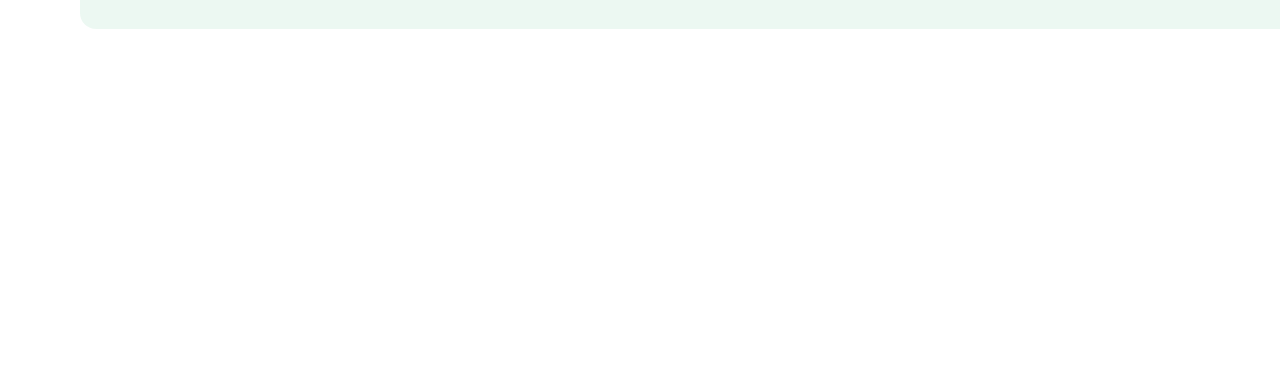
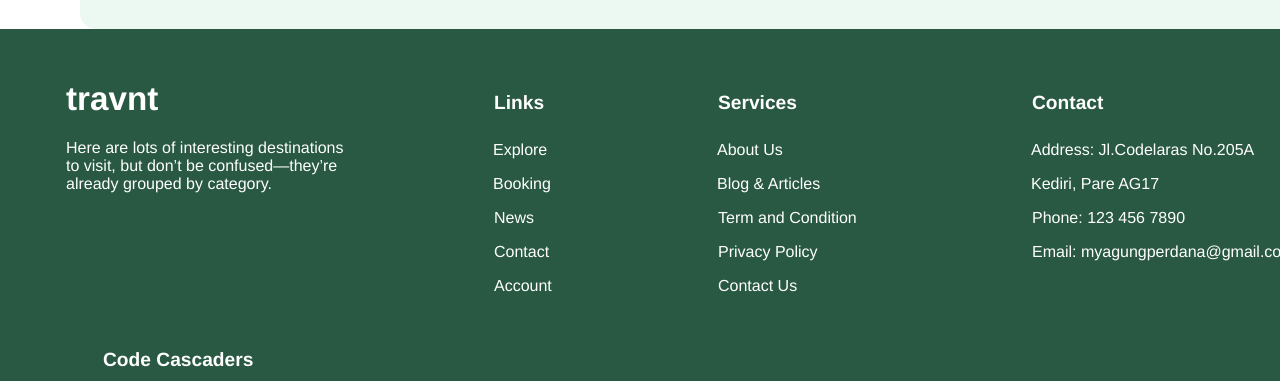
Before and after one commit to gupta-harshal/Trip, a React (Vite) app in the folder TripFrontend/: page / in a window 1280 px wide. Shown: the part 2394-2775 px from the top of the page. Before the commit the page ends 2423 px from the top, so only its background shows below. Built offline with nearby package versions, Linux system fonts and the light colour scheme.

Commit message:
footer added

```diff
--- a/TripFrontend/src/App.jsx
+++ b/TripFrontend/src/App.jsx
@@ -2,6 +2,7 @@ import React from "react";
 import Desktop from './index.jsx'
 import Dekstop2 from "./dekstop2.jsx";
 import { Desktop3 } from "./Page3.jsx";
+import Footer from "./footer.jsx";
 
 const App=()=>{
   return(
@@ -9,6 +10,7 @@ const App=()=>{
       <Desktop/>
       <Dekstop2/>
       <Desktop3/>
+      <Footer/>
     </div>
   )
 };
--- /dev/null
+++ b/TripFrontend/src/footer.jsx
@@ -0,0 +1,113 @@
+
+import React from "react";
+import "./styles/footer.css";
+import { FaInstagram,FaFacebook ,FaGithubSquare } from "react-icons/fa";
+import { FaSquareXTwitter, FaSquarePinterest } from "react-icons/fa6";
+
+
+const Footer= () => {
+  return (
+    <div className="boxF">
+      <footer className="footer">
+        <div className="group">
+          <div className="div">
+            <div className="frameF">
+              <div className="code-cascaders">Code Cascaders</div>
+            </div>
+            <div className="socialF">
+              <a href=""><FaInstagram color="white" fontSize="1.2em"/>
+              </a>
+              <a href=""><FaFacebook color="white" fontSize="1.2em"/></a>
+              <a href=""><FaSquareXTwitter color="white" fontSize="1.2em"/></a>
+              <a href=""><FaSquarePinterest color="white" fontSize="1.2em"/></a>
+              <a href=""><FaGithubSquare color="white" fontSize="1.2em"/></a>
+            </div>
+          </div>
+          <div className="group-2">
+            <div className="group-3">
+              <div className="frameF-wrapper">
+                <div className="div-wrapper">
+                  <p className="text-wrapper">
+                    Here are lots of interesting destinations to visit, but don’t be confused—they’re already grouped by
+                    category.
+                  </p>
+                </div>
+              </div>
+              <div className="brand-wrapper">
+                <div className="brand">
+                  <div className="logo">
+                    <div className="travelaja">travnt</div>
+                  </div>
+                </div>
+              </div>
+            </div>
+            <div className="group-4">
+              <div className="frameF-2">
+                <div className="text-wrapper-2">Links</div>
+              </div>
+              <div className="group-5">
+                <div className="link">
+                  <a href="" className="link-2">Explore</a>
+                </div>
+                <div className="link-wrapper">
+                  <a href="" className="link-2">Booking</a>
+                </div>
+                <div className="link-3">
+                  <a href="" className="link-2">News</a>
+                </div>
+                <div className="link-4">
+                  <a href="" className="link-2">Contact</a>
+                </div>
+                <div className="link-5">
+                  <a href="" className="link-2">Account</a>
+                </div>
+              </div>
+            </div>
+            <div className="group-6">
+              <div className="frameF-2">
+                <a href="" className="text-wrapper-2">Services</a>
+              </div>
+              <div className="group-7">
+                <div className="link">
+                  <a href="" className="link-2">About Us</a>
+                </div>
+                <div className="link-wrapper">
+                  <a href="" className="link-2">Blog &amp; Articles</a>
+                </div>
+                <div className="link-3">
+                  <a href="" className="link-2">Term and Condition</a>
+                </div>
+                <div className="link-4">
+                  <a href="" className="link-2">Privacy Policy</a>
+                </div>
+                <div className="link-5">
+                  <a href="" className="link-2">Contact Us</a>
+                </div>
+              </div>
+            </div>
+            <div className="group-8">
+              <div className="frameF-2">
+                <div className="text-wrapper-2">Contact</div>
+              </div>
+              <div className="group-9">
+                <div className="link">
+                  <div className="link-2">Address: Jl.Codelaras No.205A</div>
+                </div>
+                <div className="link-wrapper">
+                  <div className="link-2">Kediri, Pare AG17</div>
+                </div>
+                <div className="link-3">
+                  <div className="link-2">Phone: 123 456 7890</div>
+                </div>
+                <div className="link-4">
+                  <div className="link-2">Email: myagungperdana@gmail.com</div>
+                </div>
+              </div>
+            </div>
+          </div>
+        </div>
+      </footer>
+    </div>
+  );
+};
+export default Footer;
--- a/TripFrontend/src/styles/button.css
+++ b/TripFrontend/src/styles/button.css
@@ -31,7 +31,7 @@
   align-items: center;
   background-color: #43b97f;
   border-radius: 30px;
-  box-sizing: border-box;
+  box-sizing: border-boxF;
   display: inline-flex;
   gap: 10px;
   justify-content: center;
--- a/TripFrontend/src/styles/dekstop2.css
+++ b/TripFrontend/src/styles/dekstop2.css
@@ -7,6 +7,10 @@
   height: 811px;
   position: relative;
   width: 1440px;
+  display: flex;
+  flex-direction: column;
+  justify-content: center;
+  align-items: center;
 }
 
 .features .card {
--- /dev/null
+++ b/TripFrontend/src/styles/footer.css
@@ -0,0 +1,294 @@
+
+.boxF {
+  height: 447px;
+  width: 100%;
+}
+
+.boxF .footer {
+  background-color: #295943;
+  height: 447px;
+
+  width: 100%;
+}
+
+.boxF .group {
+  height: 347px;
+  left: 56px;
+  position: relative;
+  top: 41px;
+  width: 1287px;
+}
+
+.boxF .div {
+  height: 79px;
+  left: 0;
+  position: absolute;
+  top: 268px;
+  width: 227px;
+  display: flex;
+  flex-direction: column;
+  justify-content: start;
+  align-items: center;
+}
+
+.boxF .frameF {
+  align-items: flex-start;
+  display: flex;
+  gap: 10px;
+
+  padding: 5px 10px;
+
+  width: 153px;
+}
+
+.boxF .socialF{
+  display: flex;
+  gap: 5px;
+}
+
+
+.boxF .code-cascaders {
+  color: #ffffff;
+  font-family: "Poppins-Bold", Helvetica;
+  font-size: 19.2px;
+  font-weight: 700;
+  letter-spacing: 0;
+  line-height: 34.6px;
+
+  white-space: nowrap;
+  width: fit-content;
+}
+
+.boxF .img {
+  height: 34px;
+  left: 0;
+  position: absolute;
+  top: 45px;
+  width: 227px;
+}
+
+.boxF .group-2 {
+  height: 237px;
+  left: 0;
+  position: absolute;
+  top: 0;
+  width: 1287px;
+}
+
+.boxF .group-3 {
+  height: 176px;
+  left: 0;
+  position: absolute;
+  top: 0;
+  width: 301px;
+}
+
+.boxF .frameF-wrapper {
+  height: 116px;
+  left: 0;
+  position: absolute;
+  top: 60px;
+  width: 301px;
+}
+
+.boxF .div-wrapper {
+  align-items: flex-start;
+  display: inline-flex;
+  gap: 10px;
+  padding: 10px;
+  position: relative;
+}
+
+.boxF .text-wrapper {
+  color: #ffffff;
+  font-family: "Poppins-Regular", Helvetica;
+  font-size: 16px;
+  font-weight: 400;
+  letter-spacing: 0;
+  line-height: normal;
+  margin-top: -1px;
+  position: relative;
+  width: 281px;
+}
+
+.boxF .brand-wrapper {
+  height: 60px;
+  left: 10px;
+  position: absolute;
+  top: 0;
+  width: 107px;
+}
+
+.boxF .brand {
+  height: 60px;
+}
+
+.boxF .logo {
+  align-items: flex-start;
+  display: inline-flex;
+  gap: 10px;
+  padding: 10px 0px;
+  position: relative;
+}
+
+.boxF .travelaja {
+  color: #ffffff;
+  font-family: "Poppins-Bold", Helvetica;
+  font-size: 33.2px;
+  font-weight: 700;
+  letter-spacing: 0;
+  line-height: 39.8px;
+  margin-top: -1px;
+  position: relative;
+  white-space: nowrap;
+  width: fit-content;
+}
+
+.boxF .group-4 {
+  height: 225px;
+  left: 427px;
+  position: absolute;
+  top: 12px;
+  width: 88px;
+}
+
+.boxF .group-4 a{
+  text-decoration: none;
+}
+
+.boxF .group-4 a:hover{
+  color: #f3f8c1;
+}
+
+.boxF .group-6 a{
+  text-decoration: none;
+}
+
+.boxF .group-6 a:hover{
+  color: #f3f8c1;
+}
+
+.boxF .frameF-2 {
+  align-items: flex-start;
+  display: inline-flex;
+  gap: 10px;
+  left: 1px;
+  padding: 5px 10px;
+  position: absolute;
+  top: 0;
+}
+
+.boxF .text-wrapper-2 {
+  color: #ffffff;
+  font-family: "Poppins-Bold", Helvetica;
+  font-size: 19.2px;
+  font-weight: 700;
+  letter-spacing: 0;
+  line-height: 34.6px;
+  margin-top: -1px;
+  position: relative;
+  white-space: nowrap;
+  width: fit-content;
+}
+
+.boxF .group-5 {
+  height: 170px;
+  left: 0;
+  position: absolute;
+  top: 55px;
+  width: 88px;
+}
+
+.boxF .link {
+  align-items: flex-start;
+  display: inline-flex;
+  gap: 10px;
+  left: 0;
+  padding: 5px 10px;
+  position: absolute;
+  top: 0;
+}
+
+.boxF .link-2 {
+  color: #ffffff;
+  font-family: "Poppins-Regular", Helvetica;
+  font-size: 16px;
+  font-weight: 400;
+  letter-spacing: 0;
+  line-height: normal;
+  margin-top: -1px;
+  position: relative;
+  width: fit-content;
+}
+
+.boxF .link-wrapper {
+  align-items: flex-start;
+  display: inline-flex;
+  gap: 10px;
+  left: 0;
+  padding: 5px 10px;
+  position: absolute;
+  top: 34px;
+}
+
+.boxF .link-3 {
+  align-items: flex-start;
+  display: inline-flex;
+  gap: 10px;
+  left: 1px;
+  padding: 5px 10px;
+  position: absolute;
+  top: 68px;
+}
+
+.boxF .link-4 {
+  align-items: flex-start;
+  display: inline-flex;
+  gap: 10px;
+  left: 1px;
+  padding: 5px 10px;
+  position: absolute;
+  top: 102px;
+}
+
+.boxF .link-5 {
+  align-items: flex-start;
+  display: inline-flex;
+  gap: 10px;
+  left: 1px;
+  padding: 5px 10px;
+  position: absolute;
+  top: 136px;
+}
+
+.boxF .group-6 {
+  height: 225px;
+  left: 651px;
+  position: absolute;
+  top: 12px;
+  width: 181px;
+}
+
+.boxF .group-7 {
+  height: 170px;
+  left: 0;
+  position: absolute;
+  top: 55px;
+  width: 181px;
+}
+
+.boxF .group-8 {
+  height: 225px;
+  left: 965px;
+  position: absolute;
+  top: 12px;
+  width: 322px;
+}
+
+.boxF .group-9 {
+  height: 170px;
+  left: 0;
+  position: absolute;
+  top: 55px;
+  width: 322px;
+}
```
